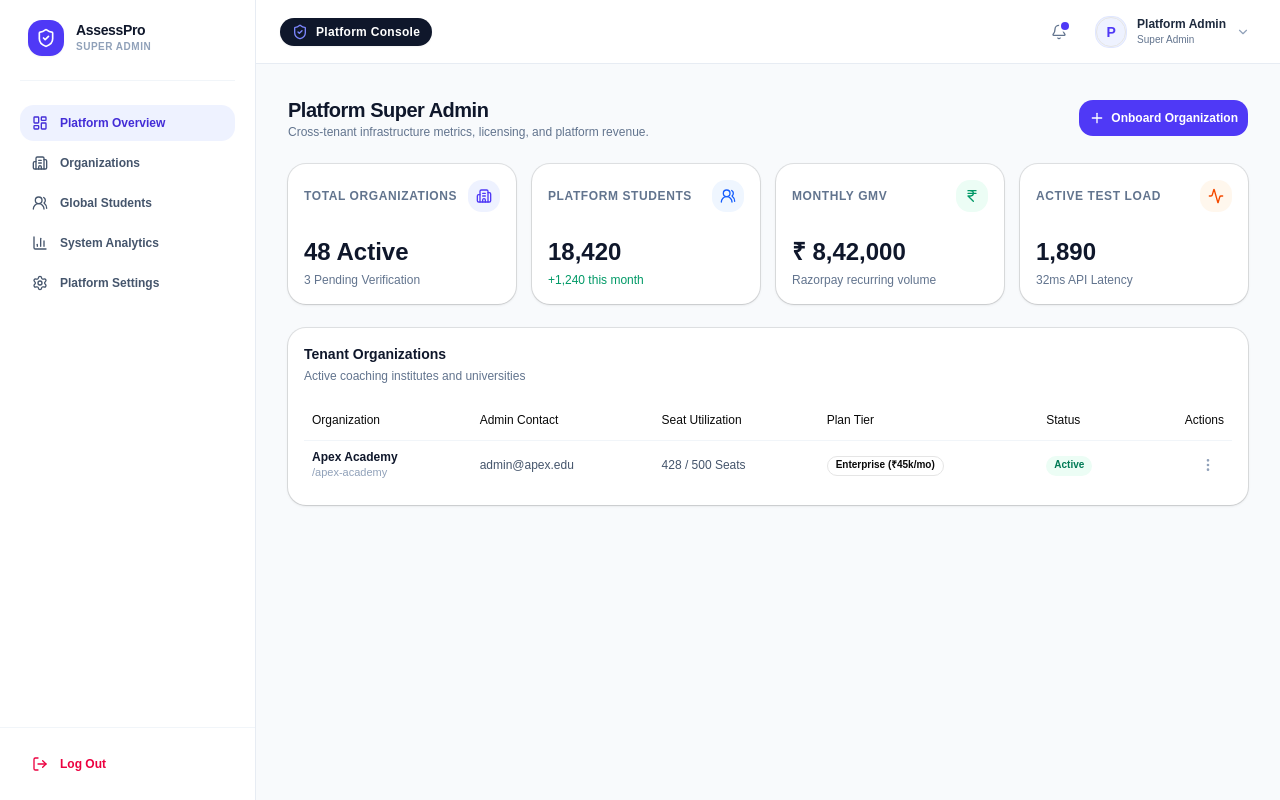
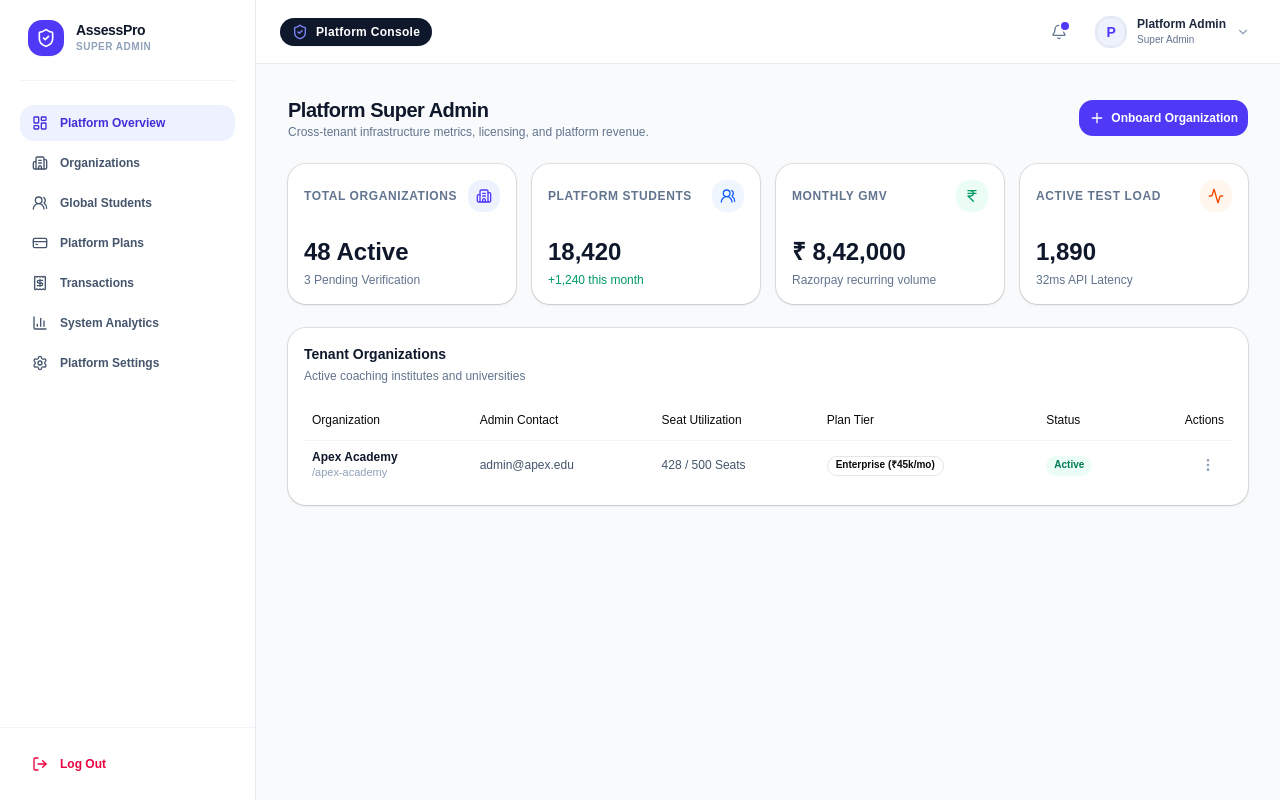
Before and after one commit to SahinDa/assesspro-frontend, a React (Vite) app: page /admin/overview in a window 1280 px wide. Built offline with nearby package versions, Linux system fonts and the light colour scheme.

Commit message:
feat(navigation): integrate subscription plans and billing ledger links into sidebar

```diff
--- a/src/modules/dashboard/components/Sidebar.tsx
+++ b/src/modules/dashboard/components/Sidebar.tsx
@@ -2,7 +2,7 @@ import { NavLink } from 'react-router-dom'
 import {
   LayoutDashboard, FolderKanban, Trophy, CreditCard,
   Building2, Users2, ShieldCheck, Settings, LogOut,Bookmark,
-  Layers, BarChart3,Bell,
+  Layers, BarChart3,Bell,Receipt,
 } from 'lucide-react'
 import { UserRole, type UserRoleType } from '@/config/enums'
 import { cn } from '@/lib/utils'
@@ -21,6 +21,8 @@ export function Sidebar({ role }: SidebarProps) {
         { label: 'Platform Overview', path: '/admin/overview', icon: LayoutDashboard },
         { label: 'Organizations', path: '/admin/organizations', icon: Building2 },
         { label: 'Global Students', path: '/admin/students', icon: Users2 },
+        { label: 'Platform Plans', path: '/admin/plans', icon: CreditCard },
+        { label: 'Transactions', path: '/admin/transactions', icon: Receipt },
         { label: 'System Analytics', path: '/admin/analytics', icon: BarChart3 },
         { label: 'Platform Settings', path: '/admin/settings', icon: Settings },
       ]
@@ -32,11 +34,14 @@ export function Sidebar({ role }: SidebarProps) {
         { label: 'Bookmarks', path: '/dashboard/bookmarks', icon: Bookmark },
         { label: 'Leaderboards', path: '/dashboard/leaderboards', icon: Trophy },
         { label: 'Notifications', path: '/dashboard/notifications', icon: Bell },
-        { label: 'Billing & Plan', path: '/dashboard/billing', icon: CreditCard },
+        { label: 'Subscription Plans', path: '/dashboard/plans', icon: CreditCard },
+        { label: 'Billing & Ledger', path: '/dashboard/billing', icon: Receipt },
       ]
     : [
         { label: 'My Dashboard', path: '/student/dashboard', icon: LayoutDashboard },
         { label: 'Tests', path: '/student/modules', icon: FolderKanban},
+        { label: 'Plans & Pricing', path: '/student/plans', icon: CreditCard },
+        { label: 'My Transactions', path: '/student/transactions', icon: Receipt },
         { label: 'Performance', path: '/student/performance', icon: BarChart3 },
         { label: 'Leaderboard', path: '/student/leaderboard', icon: Trophy },
       ]
```
